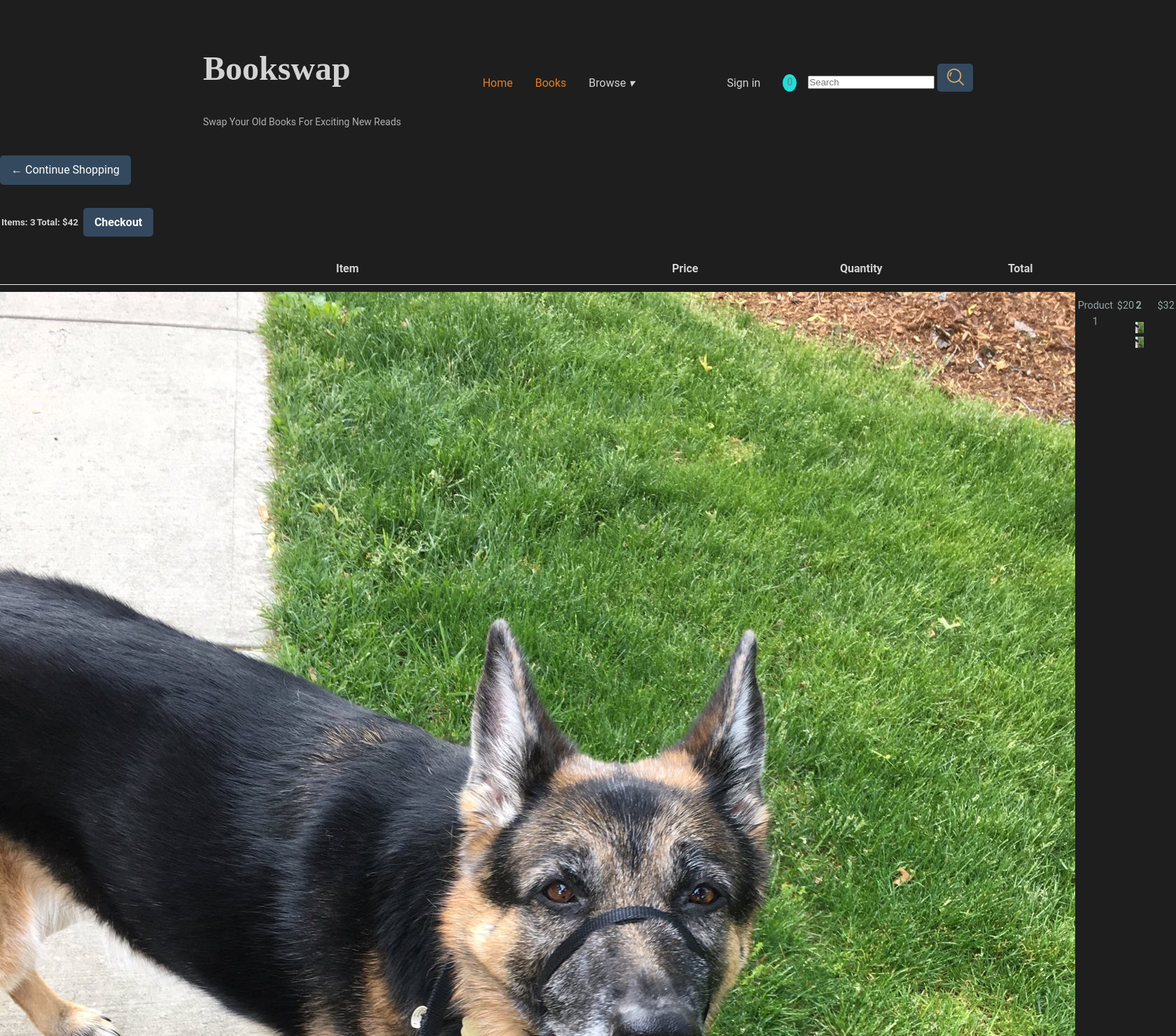
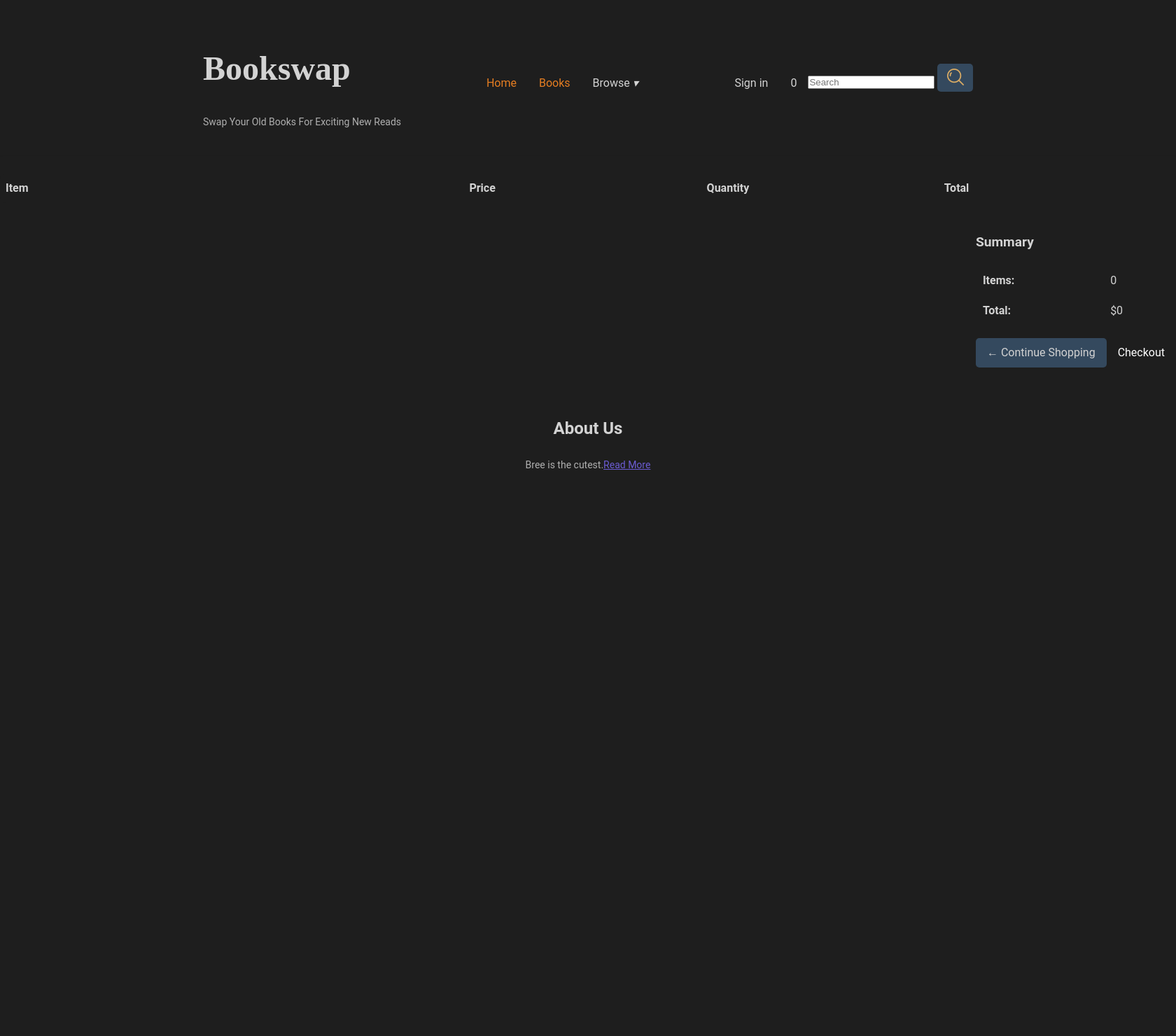
Before and after one commit to xkhanhnguyen/book-swap-project, a Django app: page /store/cart/ in a window 1680 px wide. Shown: the top 1480 px of the page at 70% size. After the commit the page ends 671 px from the top, so only its background shows below. Run offline with Django 4.2, Linux system fonts and the light colour scheme; lists and menus that the app fills with data are empty; some libraries are stand-ins or nearby versions.

Commit message:
update cart

```diff
--- a/static/css/styles.css
+++ b/static/css/styles.css
@@ -387,7 +387,7 @@ em {
 
 /* Link Styles */
 a {
-  color: #3498db;
+  color: var(--text-light-grey);
   text-decoration: none;
 }
 
@@ -513,49 +513,132 @@ p {
   color: #d3d3d3;
 }
 
-#cart-icon{
-	width:25px;
-	display: inline-block;
-	margin-left: 15px;
+
+/* Container for the cart */
+.box-element {
+  background-color: var(--background-color)
+  padding: 1rem;
+  border-radius: 8px;
+  margin-bottom: 1rem;
 }
 
-#cart-total{
-	display: block;
-	text-align: center;
-	color:#757575;
-	background-color: #1FDEDB;
-	width: 20px;
-	height: 25px;
-	border-radius: 50%;
-	font-size: 14px;
+/* Styling for each row */
+.cart-row {
+  display: flex;
+  align-items: center;
+  padding: 0.5rem 0;
+  border-bottom: 1px solid #eee;
 }
 
-.cart-row{
-	display: flex;
-    align-items: flex-stretch;
-    padding-bottom: 10px;
-    margin-bottom: 10px;
-    border-bottom: 1px solid #ececec;
+.cart-row:last-child {
+  border-bottom: none; /* Removes the border for the last row */
+}
 
+/* Styling for columns */
+.cart-row > div {
+  text-align: left;
+  padding: 0 0.5rem; /* Adds horizontal spacing between columns */
+}
+
+/* Header row styling */
+.cart-row strong {
+  font-weight: bold;
+}
+
+/* Specific column width */
+.cart-row > div:nth-child(1),
+.cart-row > div:nth-child(2) {
+  flex: 2; /* Wider space for image and item columns */
+}
+
+.cart-row > div:nth-child(3),
+.cart-row > div:nth-child(4),
+.cart-row > div:nth-child(5) {
+  flex: 1; /* Equal space for price, quantity, and total columns */
+}
+
+/* Quantity text styling */
+.quantity {
+  margin: 0;
+  text-align: center;
+}
+
+/* Ensure empty columns do not occupy space */
+.cart-row > div:empty {
+  display: none; /* Hides empty divs */
+}
+
+/* Responsive adjustments for smaller screens */
+@media (max-width: 768px) {
+  .cart-row {
+      flex-wrap: wrap; /* Wrap items in smaller screens */
+  }
+
+  .cart-row > div {
+      flex: 100%;
+      text-align: center;
+      padding: 0.25rem 0;
+  }
+
+  .cart-row strong {
+      display: block;
+  }
 }
 
 
-.quantity{
-	display: inline-block;
-	font-weight: 700;
-	padding-right:10px;
-
-
+ /* Checkout Summary Section */
+ .row.justify-content-end {
+  display: flex;
+  justify-content: flex-end;
+  margin-right: 0;
+  margin-left: auto; /* Pushes the row content to the right */
 }
 
-.chg-quantity{
-	width: 12px;
-	cursor: pointer;
-	display: block;
-	margin-top: 5px;
-	transition:.1s;
+.box-element {
+  background-color: var(--background-color); /* Light gray background for the box */
+  border-radius: 8px; /* Adds rounded corners */
 }
 
-.chg-quantity:hover{
-	opacity: .6;
+h5 {
+  font-size: 1.2rem;
+  font-weight: bold;
+  margin-bottom: 1rem; /* Adds spacing below the header */
 }
+
+.table {
+  width: 100%;
+  margin-bottom: 1rem;
+}
+
+.table td {
+  padding: 0.5rem;
+}
+
+.d-flex.justify-content-between {
+  display: flex;
+  justify-content: space-between;
+}
+
+.btn-outline-dark {
+  border-color: #343a40;
+  color: var(--text-light-grey);
+  transition: all 0.2s ease-in-out;
+}
+
+.btn-outline-dark:hover {
+  background-color: var(--background-color);
+  border-color: var(--border-color);
+  color: var(--navbar-link-hover)
+}
+
+.btn-primary {
+  background-color: var(--background-color);
+  border-color: var(--border-color);
+  transition: all 0.2s ease-in-out;
+}
+
+.btn-primary:hover {
+  background-color: var(--background-color);
+  border-color: var(--border-color);
+  color: var(--navbar-link-hover)
+}
--- a/store/templates/cart.html
+++ b/store/templates/cart.html
@@ -1,53 +1,49 @@
 {% extends "base_generic.html" %}
 {% load static %}
 {% block content %}
+
+<!-- Cart Container -->
 <div class="row">
     <div class="col-lg-12">
-        <div class="box-element">
-
-            <a  class="btn btn-outline-dark" href="{% url 'store' %}">&#x2190; Continue Shopping</a>
-
-            <br>
-            <br>
-            <table class="table">
-                <tr>
-                    <th><h5>Items: <strong>3</strong></h5></th>
-                    <th><h5>Total:<strong> $42</strong></h5></th>
-                    <th>
-                        <a  style="float:right; margin:5px;" class="btn btn-primary" href="{% url 'checkout' %}">Checkout</a>
-                    </th>
-                </tr>
-            </table>
-
-        </div>
-
         <br>
         <div class="box-element">
-            <div class="cart-row">
-                <div style="flex:2"></div>
-                <div style="flex:2"><strong>Item</strong></div>
-                <div style="flex:1"><strong>Price</strong></div>
-                <div style="flex:1"><strong>Quantity</strong></div>
-                <div style="flex:1"><strong>Total</strong></div>
+            <!-- Cart Rows -->
+            <div id="cart-items">
+                <div class="cart-row">
+                    <div style="flex:2"></div>
+                    <div style="flex:2"><strong>Item</strong></div>
+                    <div style="flex:1"><strong>Price</strong></div>
+                    <div style="flex:1"><strong>Quantity</strong></div>
+                    <div style="flex:1"><strong>Total</strong></div>
+                </div>
             </div>
+        </div>
+        </br>
 
-            <div class="cart-row">
-                <div style="flex:2"><img class="row-image" src="{% static 'images/default.JPG' %}"></div>
-                <div style="flex:2"><p>Product 1</p></div>
-                <div style="flex:1"><p>$20</p></div>
-                <div style="flex:1">
-                    <p class="quantity">2</p>
-                    <div class="quantity">
-                        <img class="chg-quantity" src="{% static  'images/default.JPG' %}">
-
-                        <img class="chg-quantity" src="{% static  'images/default.JPG' %}">
+        <!-- Checkout Summary Section -->
+        <div class="row justify-content-end">
+            <div class="col-lg-4">
+                <div class="box-element p-3 border">
+                    <h5>Summary</h5>
+                    <table class="table">
+                        <tr>
+                            <td><strong>Items:</strong></td>
+                            <td id="total-items">0</td>
+                        </tr>
+                        <tr>
+                            <td><strong>Total:</strong></td>
+                            <td id="total-price">$0</td>
+                        </tr>
+                    </table>
+                    <div class="d-flex justify-content-between align-items-center mt-3">
+                        <a class="btn btn-outline-dark" href="{% url 'store' %}">&#x2190; Continue Shopping</a>
+                        <a class="btn btn-primary" href="{% url 'checkout' %}">Checkout</a>
                     </div>
                 </div>
-                <div style="flex:1"><p>$32</p></div>
             </div>
-
         </div>
     </div>
 </div>
 
+
 {% endblock content %}
```
